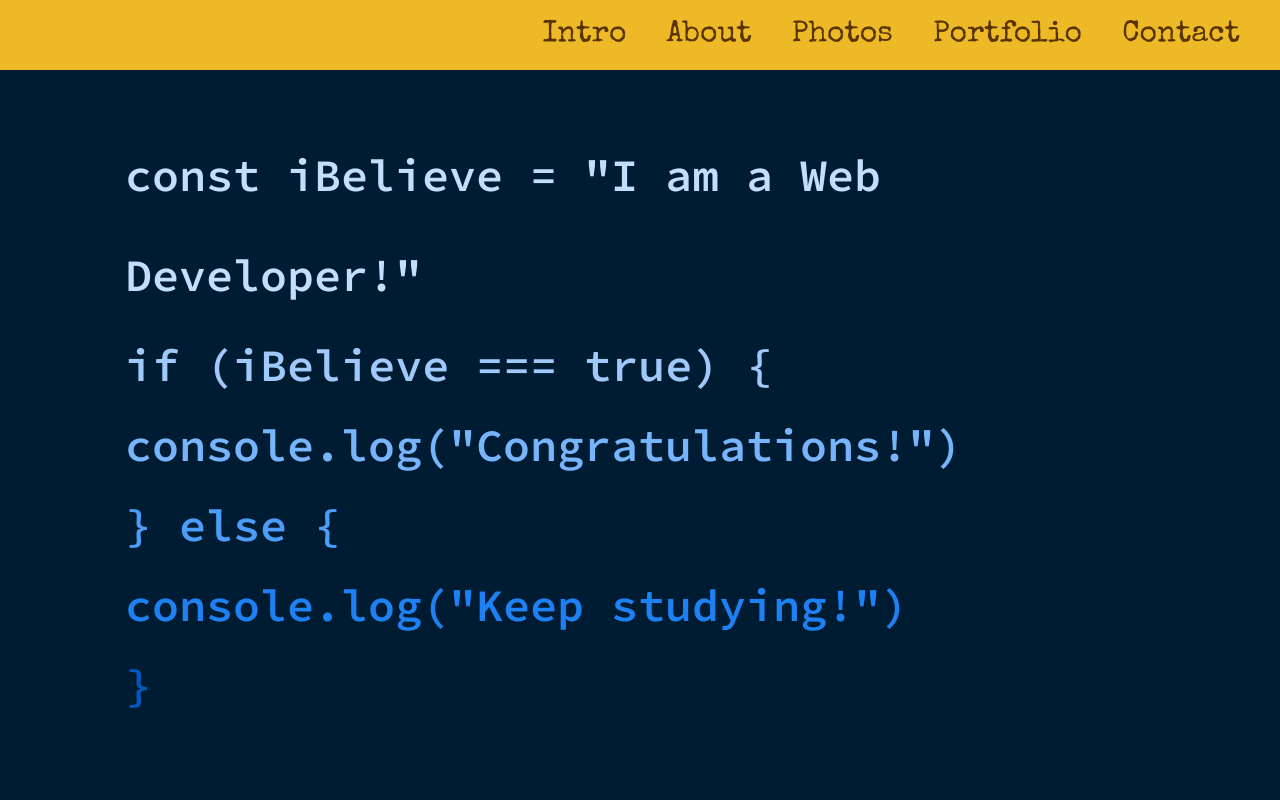
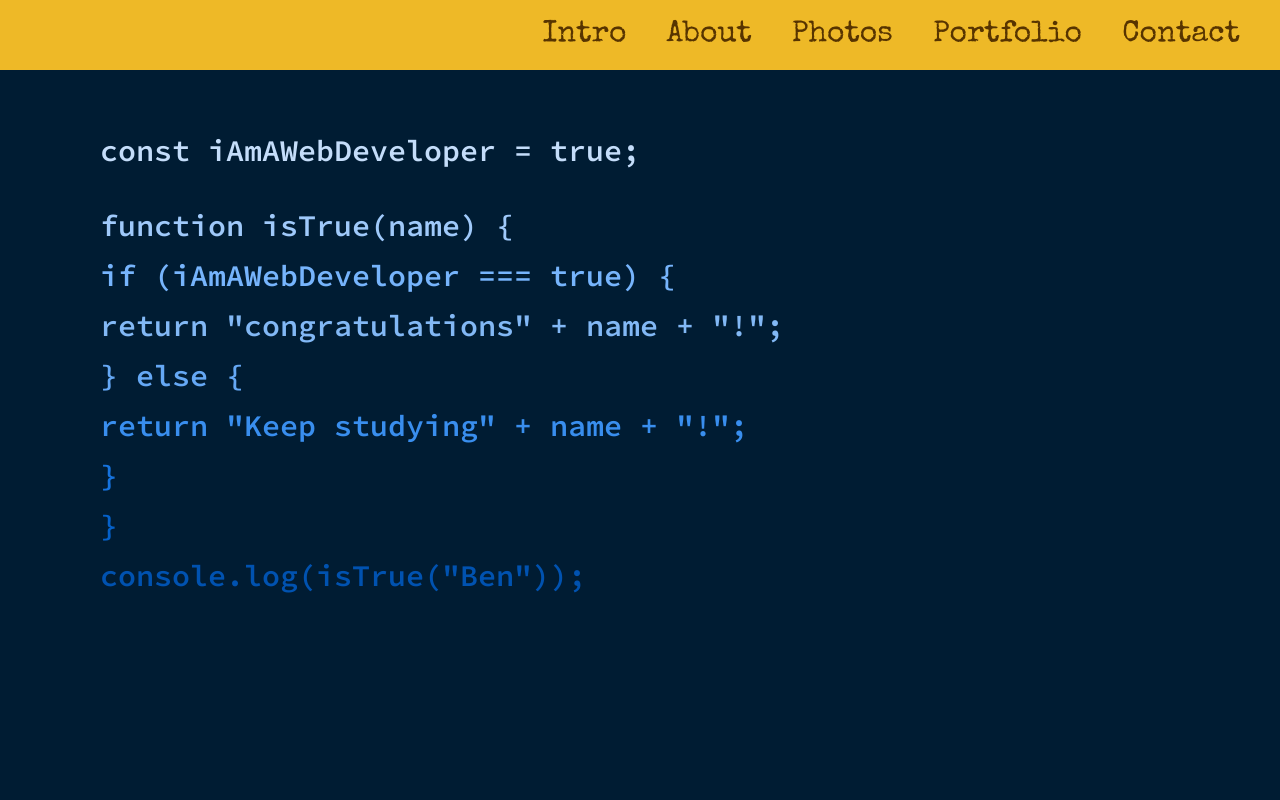
Before and after one commit to BenShigeruClark/personal-portfolio2.0, a plain HTML site: page index.html in a window 1280 px wide. Shown: the top 800 px of the page. Drawn offline with nearby package versions, Linux system fonts and the light colour scheme; a web font is replaced by a local one.

Commit message:
changing welcome section

```diff
--- a/css/index.css
+++ b/css/index.css
@@ -121,29 +121,21 @@ a {
   font-family: 'Source Code Pro', monospace;
   font-weight: 700;
   text-align: left;
-  font-size: 3rem;
-  padding: 125px;
+  font-size: 2rem;
+  padding: 100px;
   margin: 0;
   background-color: rgb(0, 28, 51);
-  line-height: 80px;
+  line-height: 50px;
 }
 
 @media (max-width: 28.75em) {
   .ml3 {
-    font-size: 1em;
+    font-size: .5em;
     justify-content: center;
     background-size: 100%;
     min-height: 100%;
     clear: both;
   }
-}
-
-#intro {
-  font-size: 1.25rem;
-  font-family: 'Press Start 2P', cursive;
-  color: rgb(60, 240, 253);
-  line-height: 100px;
-  text-align: center;
 }
 
 #intro-1st {
@@ -161,15 +153,35 @@ a {
 }
 
 #intro-4th {
-  color: rgb(76, 157, 250);
+  color: rgb(130, 184, 245);
 }
 
 #intro-5th {
-  color: rgb(30, 129, 243);
+  color: rgb(101, 168, 245);
 }
 
 #intro-6th {
+  color: rgb(58, 143, 240);
+}
+
+#intro-7th {
+  color: rgb(23, 118, 228);
+}
+
+#intro-8th {
+  color: rgb(6, 103, 214);
+}
+
+#intro-9th {
   color: rgb(0, 90, 194);
+}
+
+#intro {
+  font-size: 1.25rem;
+  font-family: 'Press Start 2P', cursive;
+  color: rgb(60, 240, 253);
+  line-height: 100px;
+  text-align: center;
 }
 
 .about-section {
@@ -242,12 +254,18 @@ a {
   /* padding: 10px; */
 }
 
-@media (max-width: 28.75) {
+@media (max-width: 61.25em) {
+  #slide-show img {
+    top: 1900px;
+  }
+}
+
+@media (max-width: 28.75em) {
   #slide-show  img {
     /* display: block; */
     top: 3000px;
-    right: 3px;
-    bottom: -50px;
+    /* right: 3px; */
+    /* bottom: -50px; */
     left: 0;
   }
 }
--- a/index.html
+++ b/index.html
@@ -35,13 +35,16 @@
     </nav>
     <!-- Intro section of my website -->
     <section id="welcome-section" class="welcome-section">
-      <h1 id="intro-1st">const iBelieve = "I am a Web Developer!"</h1>
+      <h2 id="intro-1st">const iAmAWebDeveloper = true;</h2>
       <div id="intro-codeBlock">
-      <h2 id="intro-2nd" class="ml3">if (iBelieve === true) {</h2>
-        <h2 id="intro-3rd" class="ml3">console.log("Congratulations!")</h2>
-        <h2 id="intro-4th" class="ml3">} else {</h2>
-          <h2 id="intro-5th" class="ml3">console.log("Keep studying!")</h2>
-          <h2 id="intro-6th" class="ml3">}</h2>
+        <h2 id="intro-2nd" class="ml3">function isTrue(name) {</h2>
+        <h2 id="intro-3rd" class="ml3">if (iAmAWebDeveloper === true) {</h2>
+        <h2 id="intro-4th" class="ml3">return "congratulations" + name + "!";</h2>
+        <h2 id="intro-5th" class="ml3">} else {</h2>
+        <h2 id="intro-6th" class="ml3">return "Keep studying" + name + "!";</h2>
+        <h2 id="intro-7th" class="ml3">}</h2>
+        <h2 id="intro-8th" class="ml3">}</h2>
+        <h2 id="intro-9th" class="ml3">console.log(isTrue("Ben"));</h2>
       </div>
       <!-- Keep saying and pursuing something you want and that something will eventually become a reality -->
       <p id="intro" class="ml11">
```
